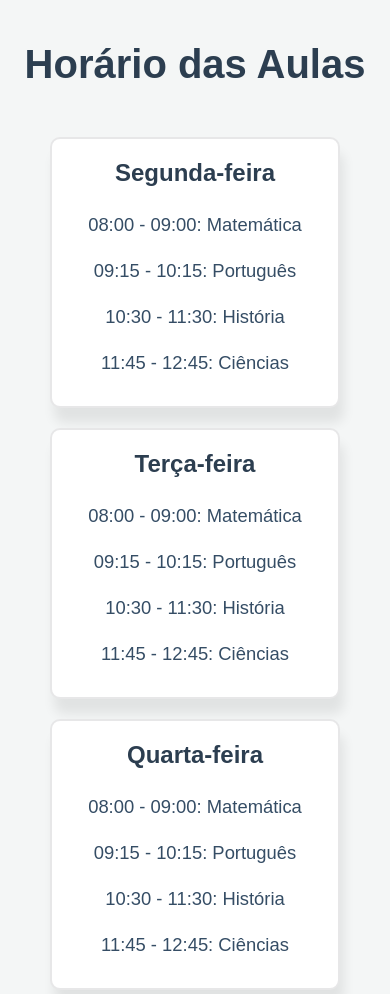
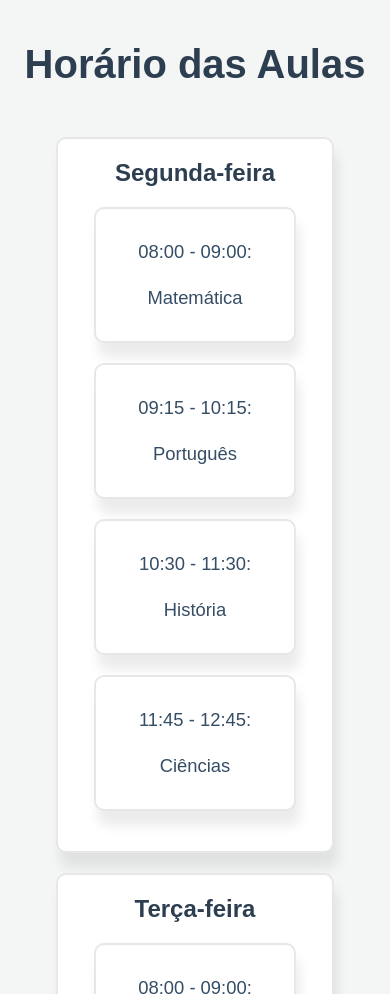
Before and after one commit to iarleym21/mural3tim2, a plain HTML site: page index.html in a window 390 px wide. Shown: the part 1400-2394 px from the top of the page. Drawn offline with Linux system fonts and the light colour scheme.

Commit message:
Adjustments for responsitivity on smartphones and tablets

```diff
--- a/style.css
+++ b/style.css
@@ -137,6 +137,7 @@ header img {
   border: 2px solid #c8c9ca6f;
   padding: 20px;
   border-radius: 10px;
+  max-width: 60vw;
   text-align: center;
 }
 
@@ -151,10 +152,24 @@ header img {
   padding: 0 1rem;
   font-size: 1.15rem;
   line-height: 2.5;
+  display: flex;
+  flex-direction: column;
+  display: block;
+  gap: 15px;
+  align-items: center;
+}
+
+.aulas ol li {
+  background-color: var(--card-background);
+  box-shadow: 4px 15px 12px rgba(0, 0, 0, 0.08);
+  border: 2px solid #c8c9ca6f;
+  padding: 20px;
+  margin: 20px 0;
+  border-radius: 10px;
+  text-align: center;
 }
 
 .avaliacoes {
-  max-width: 900px;
   margin: auto;
   padding: 0 20px;
   font-size: 1.15rem;
@@ -168,7 +183,7 @@ header img {
   justify-content: space-between;
   align-items: center;
   border: 1px solid #eaecee;
-  box-shadow: 0 4px 12px rgba(0, 0, 0, 0.08);
+  box-shadow: 0 15px 15px rgba(0, 0, 0, 0.08);
   padding: 1.5rem;
   margin-bottom: 20px;
 }
@@ -206,7 +221,11 @@ header img {
     text-align: center;
     text-wrap: nowrap;
     padding: 0.6rem 0.8rem;
-    font-size: .9rem;
+    font-size: 0.9rem;
+  }
+
+  .aulas {
+    flex: 1;
   }
 }
 
@@ -215,9 +234,10 @@ header img {
     background-color: #17a589;
   }
 
-  .header-nav ul li a:hover, #botao-tema:hover {
+  .header-nav ul li a:hover,
+  #botao-tema:hover {
     background-color: var(--accent-color);
-    color: #1a202c
+    color: #1a202c;
   }
 
   .youtube-button:hover img {
```
